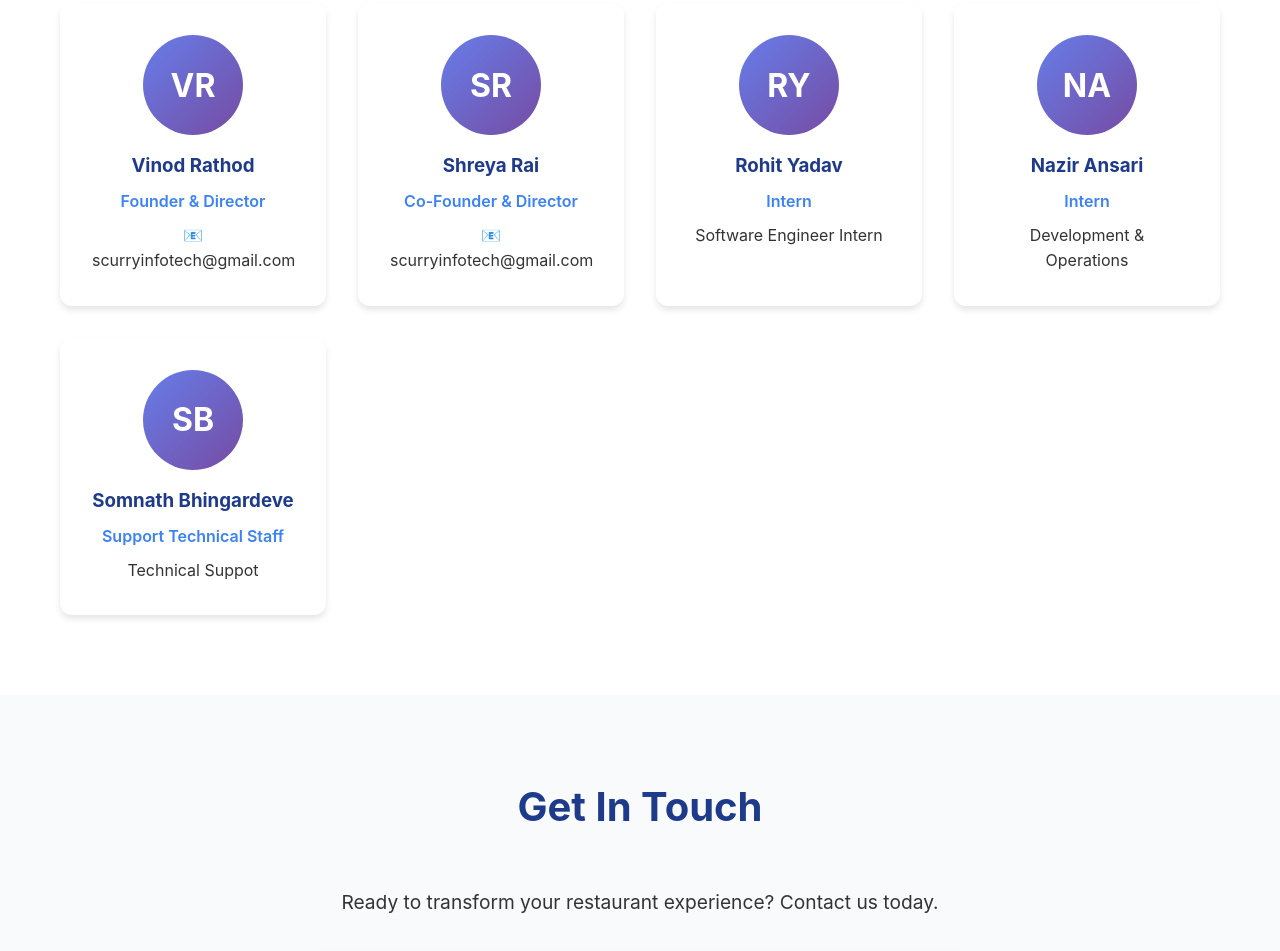
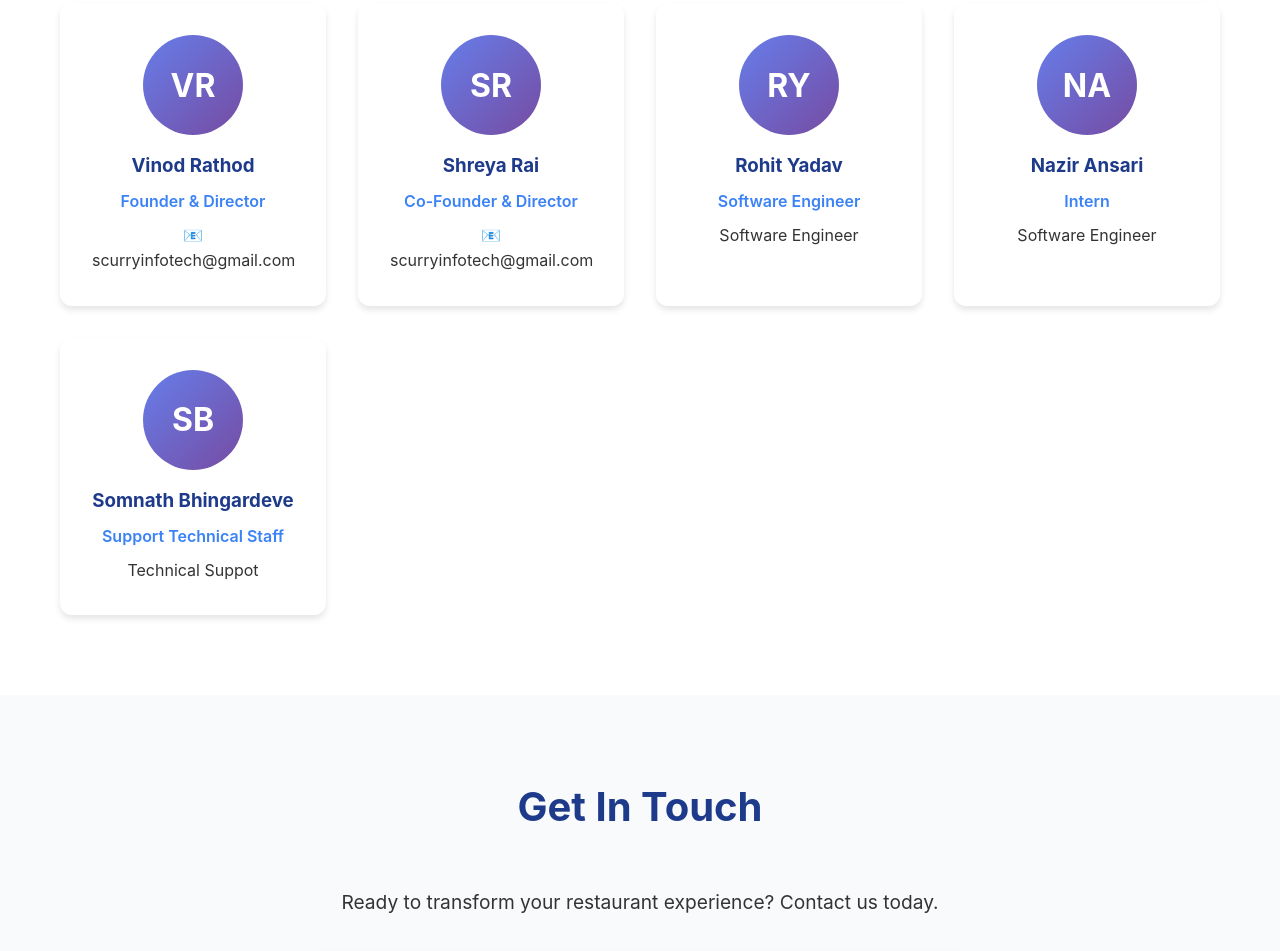
Before and after one commit to scurryinfotech/ScurryWebsite, a plain HTML site: page index.html in a window 1280 px wide. Shown: the part 2871-3822 px from the top of the page. Drawn offline with Linux system fonts and the light colour scheme.

Commit message:
Update team roles from Intern to Software Engineer

```diff
--- a/index.html
+++ b/index.html
@@ -638,15 +638,15 @@
                  <div class="team-card">
                     <div class="team-avatar">RY</div>
                     <h3>Rohit Yadav</h3>
-                    <p class="team-role">Intern</p>
-                    <p>Software Engineer Intern</p>
+                    <p class="team-role">Software Engineer</p>
+                    <p>Software Engineer </p>
                     <!-- <p>📱 9820162646</p> -->
                 </div>
                 <div class="team-card">
                     <div class="team-avatar">NA</div>
                     <h3>Nazir Ansari</h3>
                     <p class="team-role">Intern</p>
-                    <p>Development & Operations</p>
+                    <p>Software Engineer</p>
                     <!-- <p>📱 9</p> -->
                 </div>
 
```
